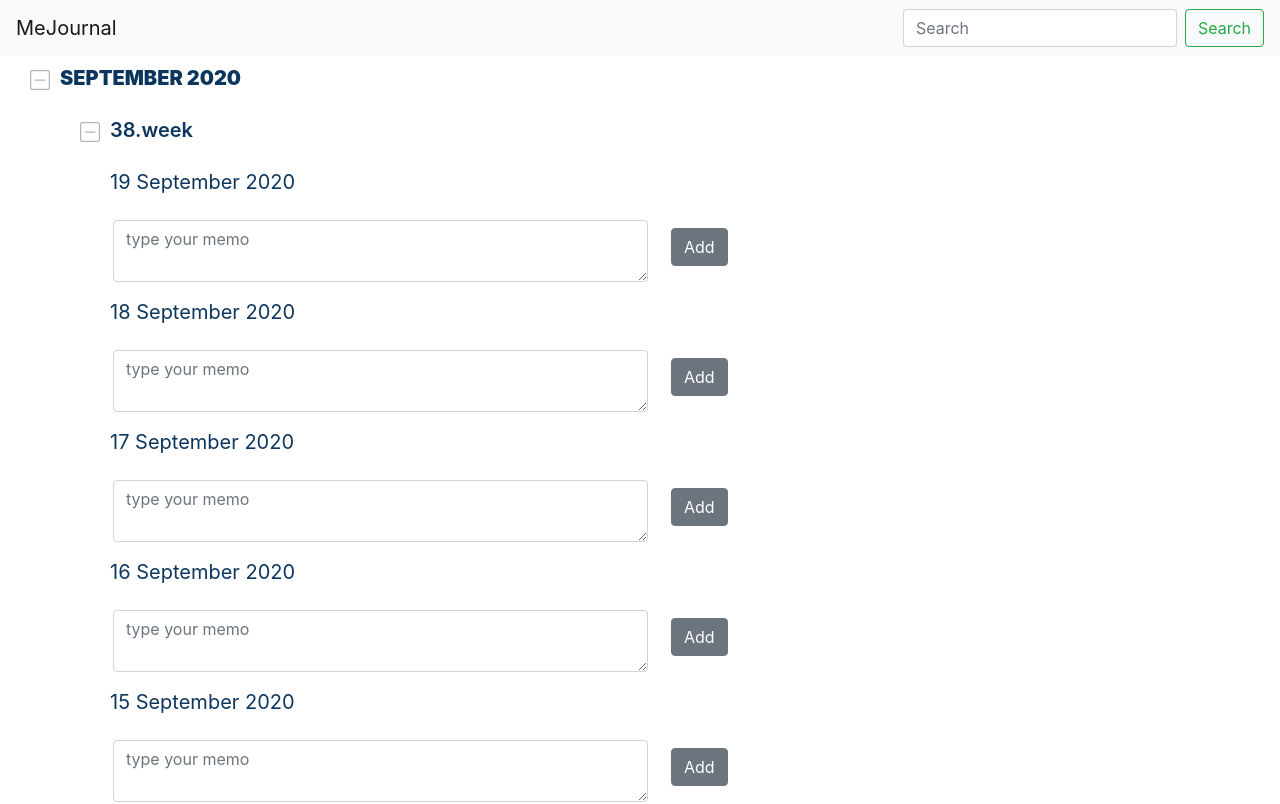
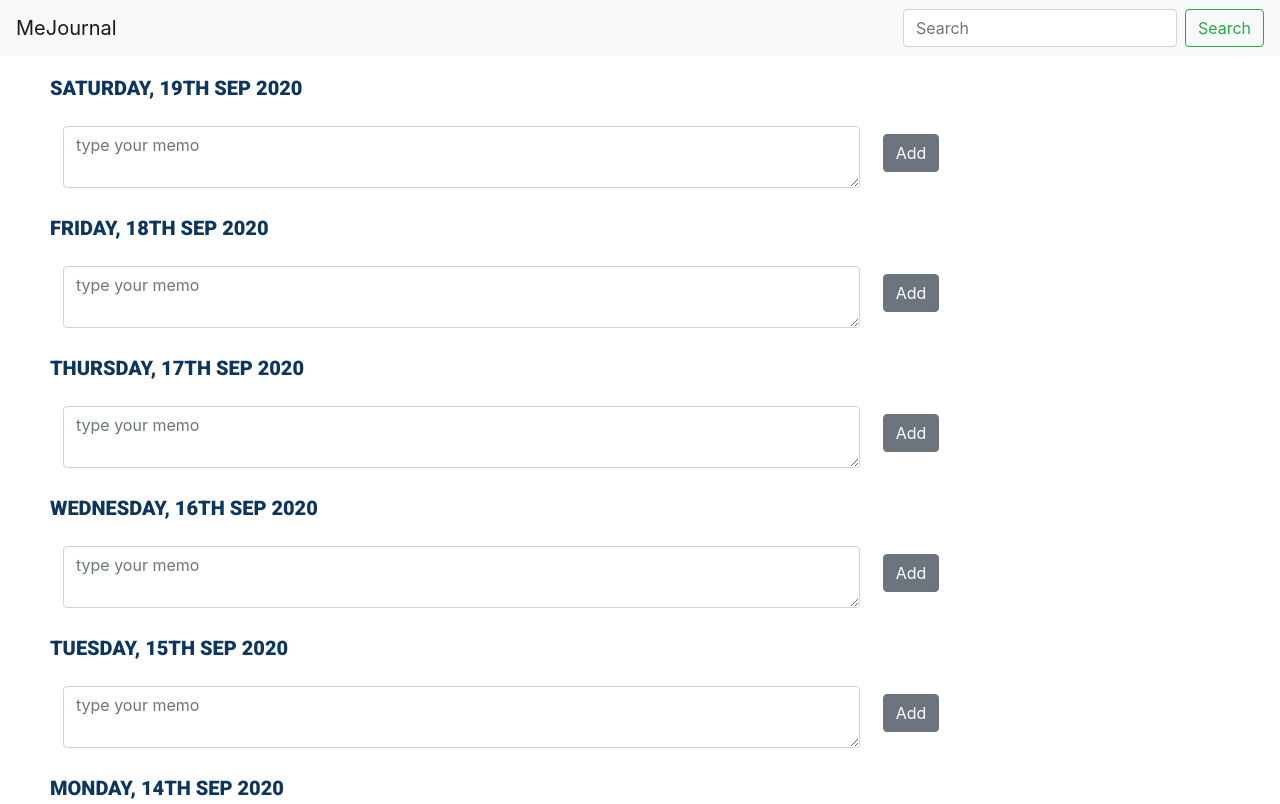
Before and after one commit to muatik/mejournal-app, a React (Create React App) app in the folder mejournal-ui/: page / in a window 1280 px wide. Shown: the top 804 px of the page. Built offline with nearby package versions, Linux system fonts and the light colour scheme.

Commit message:
add flattened view of memolist

```diff
--- a/mejournal-ui/src/App.js
+++ b/mejournal-ui/src/App.js
@@ -1,6 +1,7 @@
 import React, { useState } from 'react';
 import NavBar from './components/NavBar';
-import MemoList from './components/MemoList';
+// import MemoList from './components/MemoList';
+import MemoList from './components/FlatMemoList';
 import moment from 'moment';
 
 
--- /dev/null
+++ b/mejournal-ui/src/components/FlatMemoList/day.js
@@ -0,0 +1,23 @@
+import React from 'react';
+import Memo from '../Memo/memo'
+import MemoForm from './memoForm'
+
+const Day = ({ day, onMemoFormSubmit, onPinChanged }) => {
+  const memoViews = day.items.map(memo => <Memo
+    memo={memo}
+    onPinChanged={onPinChanged} />)
+
+  return (<li>
+    <h5 className="title" >
+      <span>{day.date.format("dddd, Do MMM YYYY")}</span>
+    </h5>
+    <ul className="memoList">
+      {memoViews}
+    </ul>
+    <MemoForm
+      date={day.date}
+      onMemoFormSubmit={onMemoFormSubmit} />
+  </li>);
+};
+
+export default Day;
--- /dev/null
+++ b/mejournal-ui/src/components/FlatMemoList/index.js
@@ -0,0 +1,3 @@
+import memoList from './memoList';
+
+export default memoList;
--- /dev/null
+++ b/mejournal-ui/src/components/FlatMemoList/memoForm.js
@@ -0,0 +1,33 @@
+import React from 'react';
+import moment from 'moment'
+
+const memoForm = ({ date, value, onMemoFormSubmit }) => {
+  const creationDay = moment(date.format("YYYY-MM-DD"))
+
+  const handleFormSubmit = (e) => {
+    e.preventDefault();
+    const form = e.target;
+    onMemoFormSubmit({
+      date: creationDay, 'text': form.memo.value
+    }).then(data => {
+      form.reset();
+    });
+  }
+
+  return (
+    <form class="form-inline" onSubmit={handleFormSubmit} >
+      <input type="hidden" name="creationDay" value={creationDay} />
+      <div class="form-group m-2 col-sm-8">
+        <textarea
+          name="memo"
+          class="form-control col-sm-12 "
+          value={value}
+          placeholder="type your memo"
+          rows="2" />
+      </div>
+      <button type="submit" class="btn btn-secondary mb-2">Add</button>
+    </form>
+  );
+}
+
+export default memoForm;
--- /dev/null
+++ b/mejournal-ui/src/components/FlatMemoList/memoList.js
@@ -0,0 +1,50 @@
+import React from 'react';
+import moment from 'moment'
+import Day from './day'
+import Style from './style.css'
+
+const MemoList = ({ memoList, onMemoFormSubmit, onPinChanged }) => {
+
+    let aMonthEarlier = moment().subtract(1, 'months');
+    let oldestMemo = memoList[memoList.length - 1]
+    let startDate = aMonthEarlier < oldestMemo.date ? aMonthEarlier : moment(oldestMemo.date);
+    const now = moment()
+
+
+    const getOrDefault = (data, key, defaultvalue) => {
+        if (key in data) {
+            return data[key];
+        }
+        data[key] = defaultvalue;
+        return defaultvalue;
+    }
+
+    const getDayKey = (date) => {
+        const dayKey = date.format('YYYY-MM-DD');
+        return dayKey
+    }
+
+    // create empty memoListByDays
+    const memoListByDays = {}
+    for (let currentDate = startDate; currentDate <= now; currentDate.add(1, 'day')) {
+        const dayKey = getDayKey(currentDate);
+        getOrDefault(memoListByDays, dayKey, { date: moment(currentDate), items: new Array() })
+    }
+
+    // populate memoListByDays
+    memoList.map(memo => {
+        const dayKey = getDayKey(memo.date);
+        memoListByDays[dayKey].items.push(memo);
+    })
+
+    const views = Object.values(memoListByDays)
+        .reverse()
+        .map(day => <Day
+            day={day}
+            onMemoFormSubmit={onMemoFormSubmit}
+            onPinChanged={onPinChanged} />)
+
+    return <ul className="memoList">{views}</ul>;
+}
+
+export default MemoList;
--- /dev/null
+++ b/mejournal-ui/src/components/FlatMemoList/style.css
@@ -0,0 +1,19 @@
+ul {
+  list-style-type: none;
+}
+
+.title {
+  color: #0d365e;
+  padding: 10px;
+  font-weight: 900;
+  font-family: 'Roboto', sans-serif;
+  text-transform: uppercase
+}
+
+ul.memoList li {
+  margin: 10px 0;
+}
+
+.folded .subContent{
+  display: none;
+}
--- a/mejournal-ui/src/components/Memo/Memo.js
+++ b/mejournal-ui/src/components/Memo/Memo.js
@@ -1,4 +1,5 @@
 import React from 'react';
+import MemoCss from './memo.css'
 
 const PinIcon = ({ status, letter, onClick }) => {
   const className = status === true ? "active" : ""
@@ -32,7 +33,7 @@ const Memo = ({ memo, onPinChanged }) => {
       status={memo.weeklyHighlight}
       letter="W"
       onClick={() => { toggleWeeklyPin(memo) }} />
-    Text: {memo.text}
+    <span className="content">{memo.text}</span>
   </li>);
 }
 
--- /dev/null
+++ b/mejournal-ui/src/components/Memo/memo.css
@@ -0,0 +1,24 @@
+.content {
+  padding: 10px;
+}
+
+
+i.pinIcon {
+  border: 1px solid #aaa;
+  padding: 2px 5px;
+  font-style: normal;
+  font-family: monospace;
+  font-size: 1.2em;
+  margin: 3px;
+  color: #aaa;
+  cursor: pointer;
+}
+i.pinIcon:hover {
+  border-color: #06b74d;
+  background-color: #ecfff4;
+}
+i.pinIcon.active {
+  color: #1c7806;
+  border-color: #06b74d;
+  background-color: #6ae199;
+}
```
